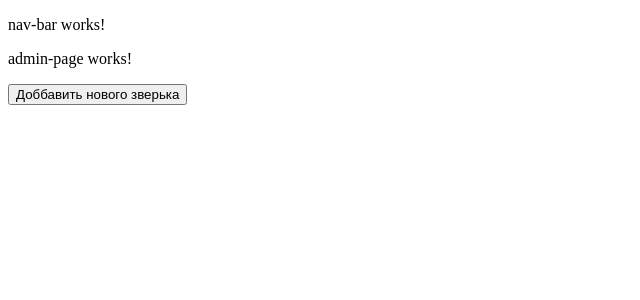
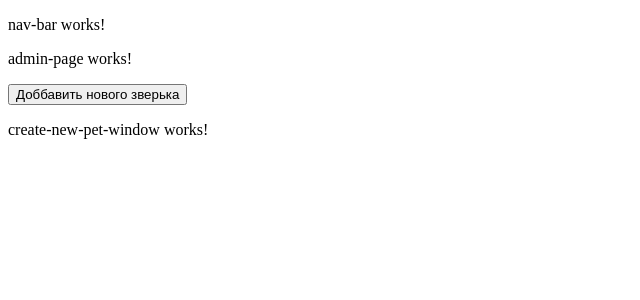
Before and after one commit to PahaKoha/AnimalShelterFront, an Angular app: page /admin in a window 1280 px wide. Both pictures are taken after a click on the button "Доббавить нового зверька". Shown: the top 300 px of the page, without its empty margins (0-640 px from the left). Built offline with nearby package versions, Linux system fonts and the light colour scheme.

Commit message:
Инжектировал create-new-pet-window.service в admin-page.component, чтобы можно было управлять состоянием компонента create-new-pet-window.component на странице администтратора.

```diff
--- a/src/app/components/admin-page/admin-page.component.html
+++ b/src/app/components/admin-page/admin-page.component.html
@@ -1,2 +1,4 @@
 <p>admin-page works!</p>
-<button>Доббавить нового зверька</button>
+<button (click)="changeCreateNewPetWindowState()">Доббавить нового зверька</button>
+
+<app-create-new-pet-window *ngIf="isCreateNewPetWindowOpen()"></app-create-new-pet-window>
--- a/src/app/components/admin-page/admin-page.component.ts
+++ b/src/app/components/admin-page/admin-page.component.ts
@@ -1,12 +1,27 @@
-import { Component } from '@angular/core';
+import {Component} from '@angular/core';
+import {CreateNewPetWindowService} from "../../services/create-new-pet-window.service";
+import {CreateNewPetWindowComponent} from "../create-new-pet-window/create-new-pet-window.component";
+import {NgIf} from "@angular/common";
 
 @Component({
   selector: 'app-admin-page',
   standalone: true,
-  imports: [],
+  imports: [
+    CreateNewPetWindowComponent,
+    NgIf
+  ],
   templateUrl: './admin-page.component.html',
   styleUrl: './admin-page.component.css'
 })
 export class AdminPageComponent {
+  constructor(private createNewPetWindowService: CreateNewPetWindowService) {
+  }
 
+  isCreateNewPetWindowOpen(): boolean {
+    return this.createNewPetWindowService.isWindowOpen();
+  }
+
+  changeCreateNewPetWindowState(): void {
+    this.createNewPetWindowService.changeWindowState();
+  }
 }
```
